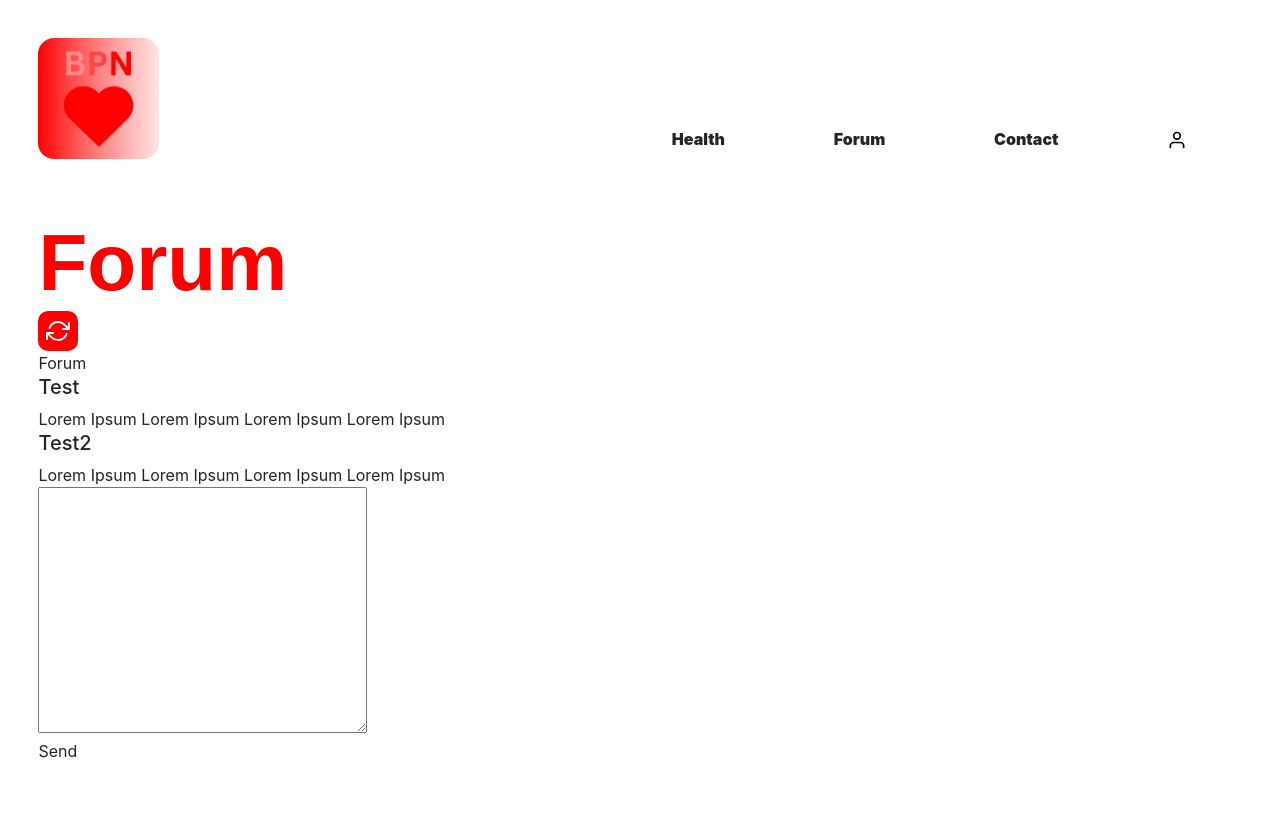
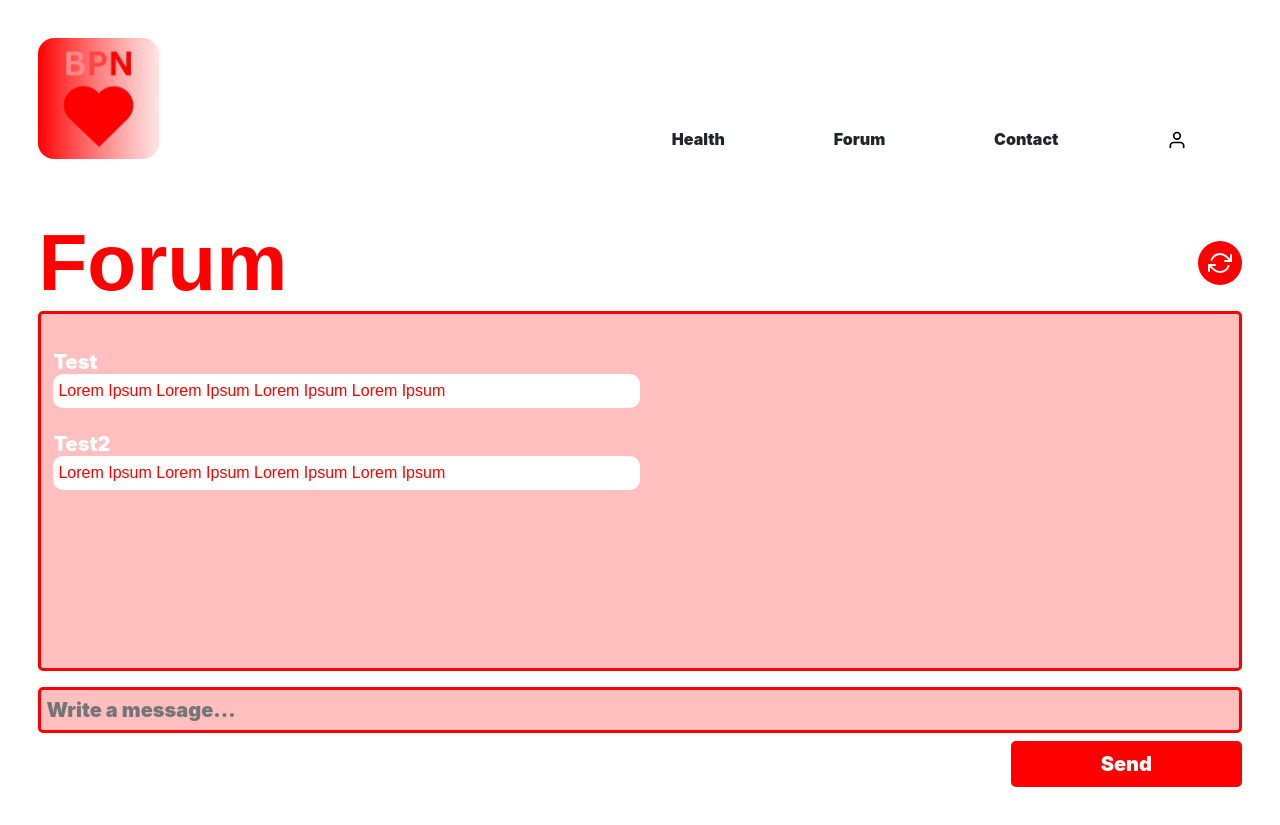
Before and after one commit to jgarcia4444/bpn-web-client, a React (Create React App) app: page /forum in a window 1280 px wide. Before the commit the page ends 801 px from the top, so only its background shows below. Built offline with nearby package versions, Linux system fonts and the light colour scheme.

Commit message:
Styled the forum page.

```diff
--- a/src/components/Forum/ForumContainer/ForumMessage.js/index.js
+++ b/src/components/Forum/ForumContainer/ForumMessage.js/index.js
@@ -1,5 +1,7 @@
 
 import React from 'react'
+
+import '../../../../styles/Forum/ForumContainer/ForumMessage/index.css';
 
 const ForumMessage = ({messageInfo}) => {
 
--- a/src/components/Forum/ForumContainer/index.js
+++ b/src/components/Forum/ForumContainer/index.js
@@ -2,6 +2,8 @@
 import React from 'react';
 
 import ForumMessage from './ForumMessage.js';
+
+import '../../../styles/Forum/ForumContainer/index.css';
 
 const ForumContainer = () => {
     const messages = [{username: "Test", message: "Lorem Ipsum Lorem Ipsum Lorem Ipsum Lorem Ipsum"}, {username: "Test2", message: "Lorem Ipsum Lorem Ipsum Lorem Ipsum Lorem Ipsum"}];
@@ -12,7 +14,6 @@ const ForumContainer = () => {
 
     return (
         <div className="forumMessagesContainer">
-            Forum
             {renderMessages()}
         </div>
     )
--- a/src/components/Forum/ForumMessageInput/index.js
+++ b/src/components/Forum/ForumMessageInput/index.js
@@ -1,16 +1,19 @@
 import React, {useState} from 'react'
 
-const ForumMessageInput = () => {
+import '../../../styles/Forum/ForumMessageInput/index.css';
+
+const ForumMessageInput = ({messageValue, handleChange}) => {
 
     const [forumMessage, setForumMessage] = useState("");
 
     const handleTextChange = (e) => {
         console.log("Text area value changed.",e)
+        setForumMessage(e.target.value);
     }
 
     return (
         <div className="forumMessageInputContainer">
-            <textarea value={forumMessage} onChange={handleTextChange} name="forumInput" cols="30" rows="10">{forumMessage}</textarea>
+            <input placeholder="Write a message..." value={messageValue} onChange={handleChange} name="forumInput" className="messageInput" />
         </div>
     )
 }
--- a/src/components/Forum/SendMessageButton/index.js
+++ b/src/components/Forum/SendMessageButton/index.js
@@ -1,5 +1,7 @@
 
 import React from 'react'
+
+import '../../../styles/Forum/SendMessageButton/index.css';
 
 const SendMessageButton = ({handleClick}) => {
 
--- a/src/components/Forum/index.js
+++ b/src/components/Forum/index.js
@@ -1,4 +1,4 @@
-import React from 'react';
+import React, {useState} from 'react';
 
 import '../../styles/Forum/index.css';
 
@@ -8,6 +8,8 @@ import ForumMessageInput from './ForumMessageInput';
 import SendMessageButton from './SendMessageButton';
 
 const Forum = () => {
+
+    const [messageValue, setMessageValue] = useState("");
 
     const handleSendClick = () => {
         console.log("SEND CLICKED!!!");
@@ -19,12 +21,12 @@ const Forum = () => {
 
     return (
         <div className="forumContainer">
+            <div className="refreshForumRow">
             <h1 className="containerTitle">Forum</h1>
-            <div className="refreshForumRow">
                 <RefreshButton handleClick={handleRefreshClick} />
             </div>
             <ForumContainer />
-            <ForumMessageInput />
+            <ForumMessageInput messageValue={messageValue} handleChange={e => setMessageValue(e.target.value)} />
             <div className="sendMessageButtonRow">
                 <SendMessageButton handleClick={handleSendClick} />
             </div>
--- /dev/null
+++ b/src/styles/Forum/ForumContainer/ForumMessage/index.css
@@ -0,0 +1,27 @@
+
+.forumMessage {
+    background-color: #fff;
+    width: 50%;
+    padding: 5px;
+    border-radius: 10px;
+    display: flex;
+    align-items: center;
+    justify-content: flex-start;
+    color: #f00;
+    font-weight: 500;
+    font-family: sans-serif;
+}
+
+.forumMessageContainer {
+}
+
+.forumMessageRow {
+    width: 100%;
+    margin: 3vh auto;
+}
+
+.forumMessageUsername {
+    margin-bottom: 0;
+    color: #fff;
+    font-weight: 900;
+}
--- /dev/null
+++ b/src/styles/Forum/ForumContainer/index.css
@@ -0,0 +1,11 @@
+
+.forumMessagesContainer {
+    width: 100%;
+    height: 45vh;
+    border: 3px solid #f00;
+    border-radius: 5px;
+    padding: 1%;
+    background-color: rgba(255, 0, 0, 0.25);
+    overflow-y: auto;
+    margin-bottom: 2vh;
+}
--- /dev/null
+++ b/src/styles/Forum/ForumMessageInput/index.css
@@ -0,0 +1,16 @@
+
+.forumMessageInputContainer {
+    width: 100%;
+}
+
+.messageInput {
+    width: 100%;
+    border: 3px solid #f00;
+    border-radius: 5px;
+    padding: 5px;
+    color: #fff;
+    font-weight: 900;
+    background-color: rgba(255, 0, 0, 0.25);
+    font-size: 1.25em;
+    margin-bottom: 1vh;
+}
--- a/src/styles/Forum/RefreshButton/index.css
+++ b/src/styles/Forum/RefreshButton/index.css
@@ -1,12 +1,12 @@
 
 .refreshButton {
     background-color: #f00;
-    width: 40px;
-    height: 40px;
+    width: 44px;
+    height: 44px;
     display: flex;
     align-items: center;
     justify-content: center;
-    border-radius: 10px;
+    border-radius: 50%;
     transition: all 300ms ease-out;
 }
 
--- /dev/null
+++ b/src/styles/Forum/SendMessageButton/index.css
@@ -0,0 +1,16 @@
+
+.sendMessageButton {
+    background-color: #f00;
+    border-radius: 5px;
+    padding: 1vh 7vw;
+    transition: all 400ms ease-out;
+    font-weight: 900;
+    color: #fff;
+    font-size: 1.25em;
+}
+
+.sendMessageButton:hover {
+    cursor: pointer;
+    box-shadow: 0 0 5px -2px black;
+    transform: scale(1.05);
+}
--- a/src/styles/Forum/index.css
+++ b/src/styles/Forum/index.css
@@ -2,3 +2,16 @@
 .forumContainer {
     margin-top: 7vh;
 }
+
+.refreshForumRow {
+    width: 100%;
+    display: flex;
+    justify-content: space-between;
+    align-items: center;
+}
+
+.sendMessageButtonRow {
+    width: 100%;
+    display: flex;
+    justify-content: flex-end;
+}
```
